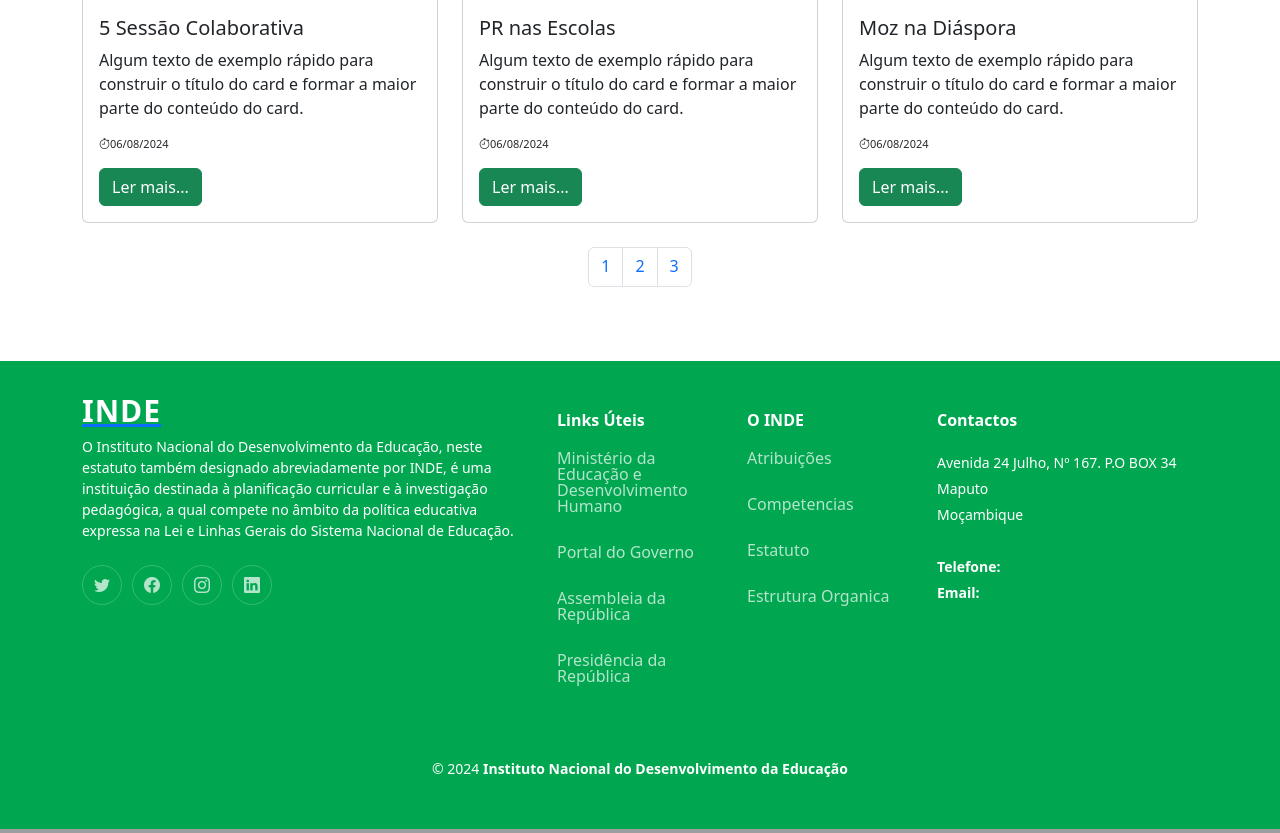
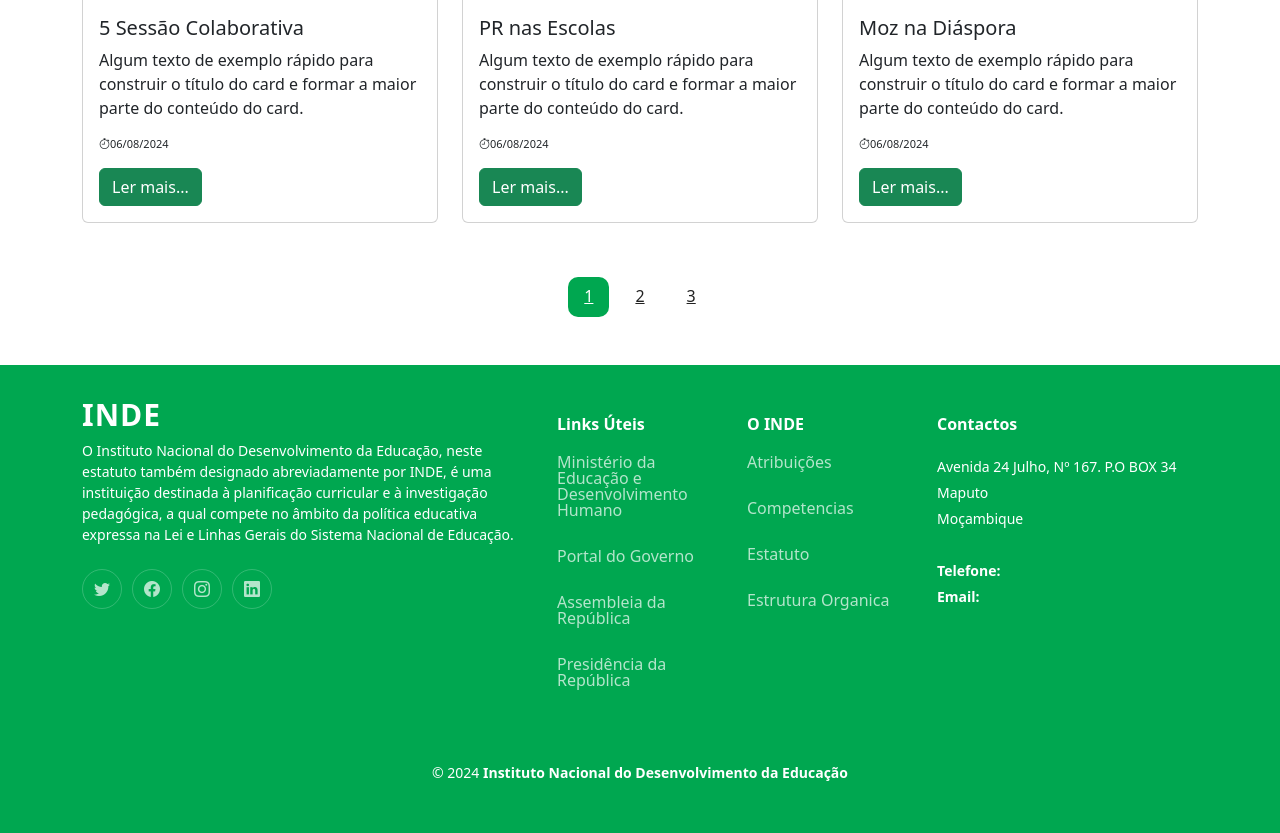
Before and after one commit to SH4RKOzin/INDE, a PHP site: page /noticias.php in a window 1280 px wide. Shown: the part 2467-3300 px from the top of the page. Run offline with PHP 8.4, Linux system fonts and the light colour scheme.

Commit message:
Add files via upload

```diff
--- a/noticias.php
+++ b/noticias.php
@@ -136,16 +136,56 @@ echo $header;
 
 
         </div>
+<style>
+ .blog-pagination {
+  margin-top: 30px;
+  color: #555555;
+}
+
+.blog-pagination ul {
+  display: flex;
+  padding: 0;
+  margin: 0;
+  list-style: none;
+}
+
+.blog-pagination li {
+  margin: 0 5px;
+  transition: 0.3s;
+  border-radius: 10px;
+}
+
+.blog-pagination li a {
+  color: var(--preto);
+  padding: 7px 16px;
+  display: flex;
+  align-items: center;
+  justify-content: center;
+}
+
+.blog-pagination li.active,
+.blog-pagination li:hover {
+  background: var(--verde);
+  color: #fff;
+}
+
+.blog-pagination li.active a,
+.blog-pagination li:hover a {
+  color: var(--branco);
+}
+
+</style>
+
+
     </div>
-    <nav aria-label="Page navigation example">
-  <ul class="pagination justify-content-center">
-
-    <li class="page-item"><a class="page-link" href="#">1</a></li>
-    <li class="page-item"><a class="page-link" href="#">2</a></li>
-    <li class="page-item"><a class="page-link" href="#">3</a></li>
-
-  </ul>
-</nav>
+    <div class="blog-pagination">
+          <ul class="justify-content-center">
+            <li class="active"><a href="noticias.php">1</a></li>
+           <li><a href="#">2</a></li>
+           <li><a href="#">3</a></li>
+           <!--  <li><a href="#">3</a></li> -->
+          </ul>
+        </div><!-- End blog pagination -->
 <br><br>
 </body>
 </html>
--- a/script.php
+++ b/script.php
@@ -14,8 +14,7 @@ $header = '
     <link href="./assets/img/inde2.png" rel="icon">
 </head>
 <body>
-
-<div class="verde1">
+<div class="verde1" id="verde">
   <div class="container">
     <div class="webmail">
       <p class="cell">
@@ -86,7 +85,7 @@ $footer = '
 <div class="container">
     <div class="row gy-4">
       <div class="col-lg-5 col-md-12 footer-info">
-        <a href="index.php" class="logo d-flex align-items-center">
+        <a href="index.php#verde" class="logo d-flex align-items-center" style="text-decoration: none;">
           <span>INDE</span>
         </a>
         <p>O Instituto Nacional do Desenvolvimento da Educação, neste estatuto também designado abreviadamente por INDE, é uma instituição destinada à planificação curricular e à investigação pedagógica, a qual compete no âmbito da política educativa expressa na Lei e Linhas Gerais do Sistema Nacional de Educação.</p>
```
